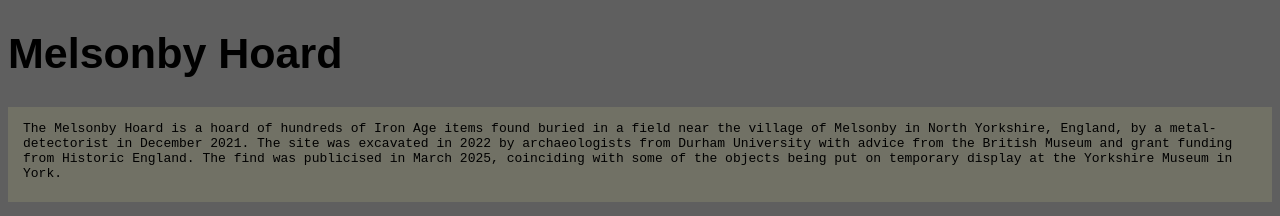
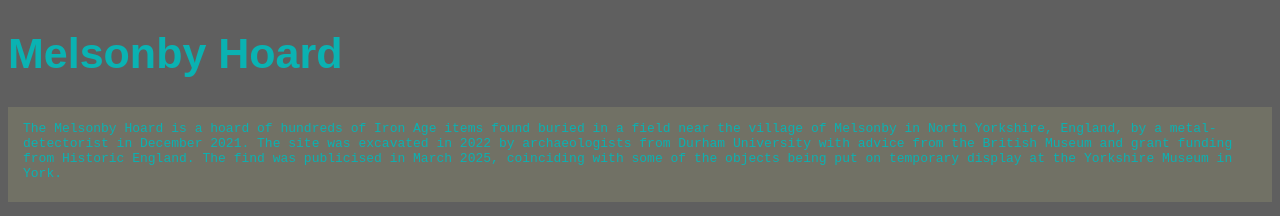
Before and after one commit to bedylmz/sample_web, a plain HTML site: page index.html in a window 1280 px wide. Shown: the top 216 px of the page. Drawn offline with Linux system fonts and the light colour scheme; grey boxes are pictures that could not be loaded.

Commit message:
chaged body color

```diff
--- a/css/main.css
+++ b/css/main.css
@@ -18,3 +18,9 @@
 {
     background-color: rgb(95, 95, 95);
 }
+
+body
+{
+    color: #0ab2b2;
+
+}
```
